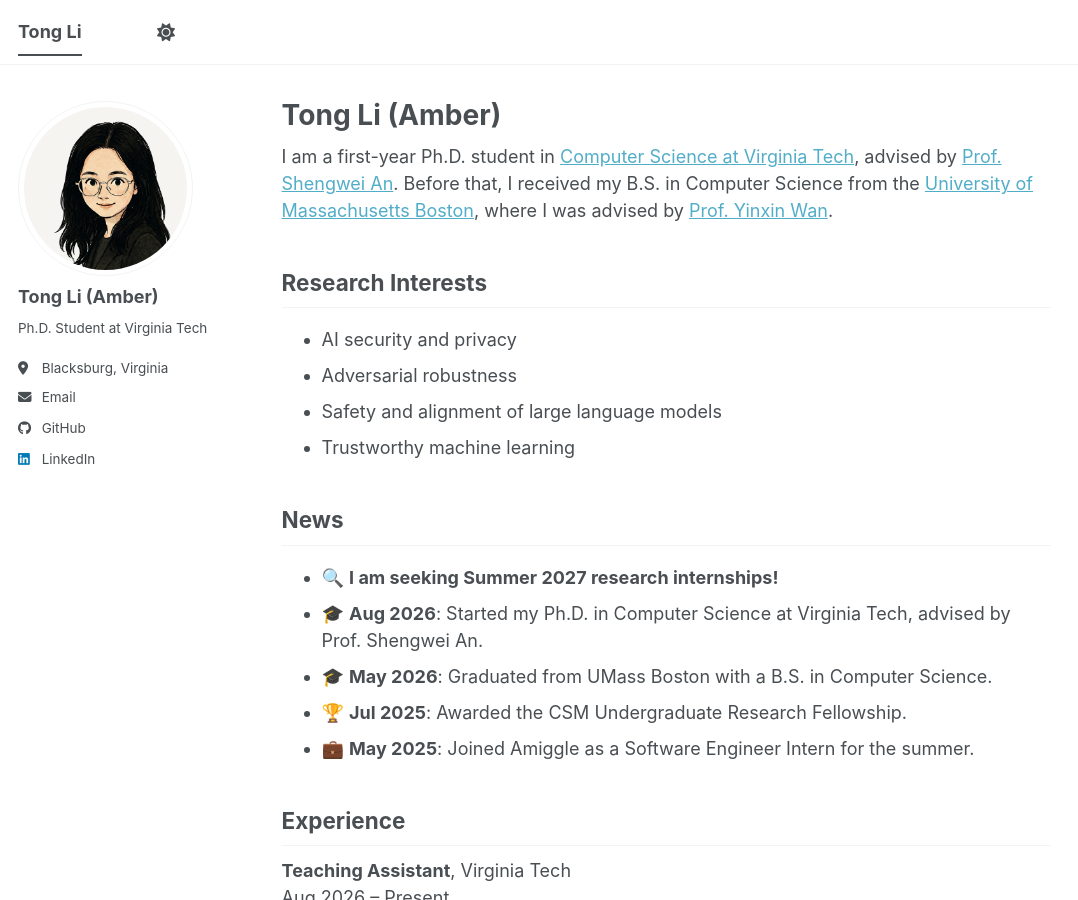
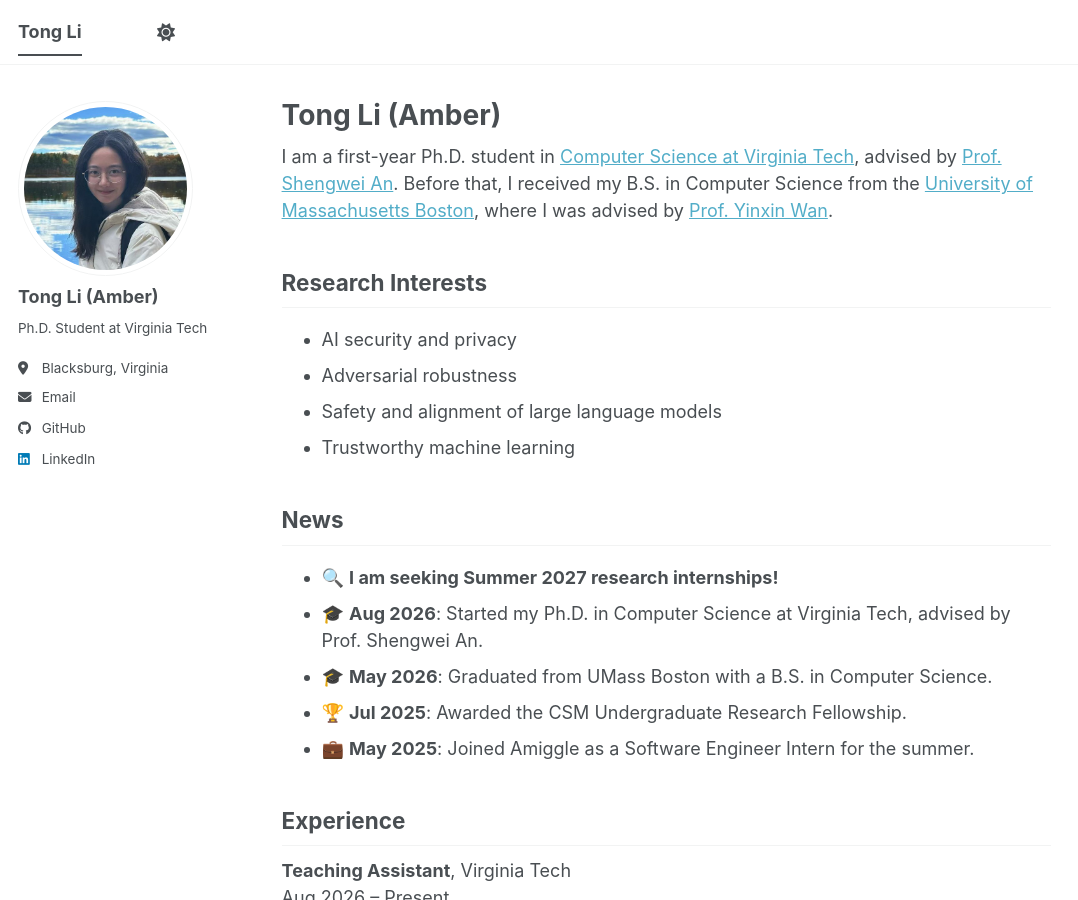
Before and after one commit to litong2358/litong2358.github.io, a Jekyll site: the page built from _pages/about.md, in a window 1280 px wide and 900 px high. Shown: the whole window, without its empty margins (0-1078 px from the left). Built offline with Jekyll 4.4.1, drawn with Linux system fonts in a browser that asks for light colours; a style sheet for code colours, icons or effects is not loaded.

Commit message:
Update profile photo

```diff
--- a/_config.yml
+++ b/_config.yml
@@ -23,7 +23,7 @@ repository               : "litong2358/litong2358.github.io"
 #               Additional customization can be done by editing /_includes/author-profile.html
 author:
   # Biographic information
-  avatar           : "profile.png"
+  avatar           : "profile.jpg"
   name             : "Tong Li (Amber)"
   pronouns         : # example: "she/her"
   bio              : "Ph.D. Student at Virginia Tech"
```
Also changed, not shown: README.md (+1 -1 lines), images/profile.jpg (added), images/profile.png (deleted).
